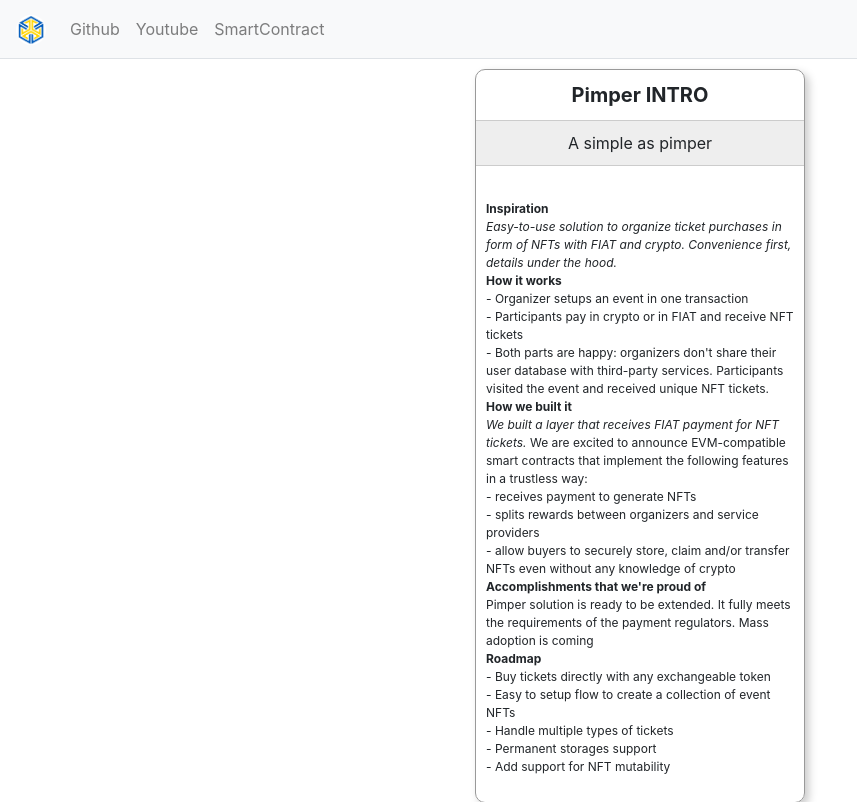
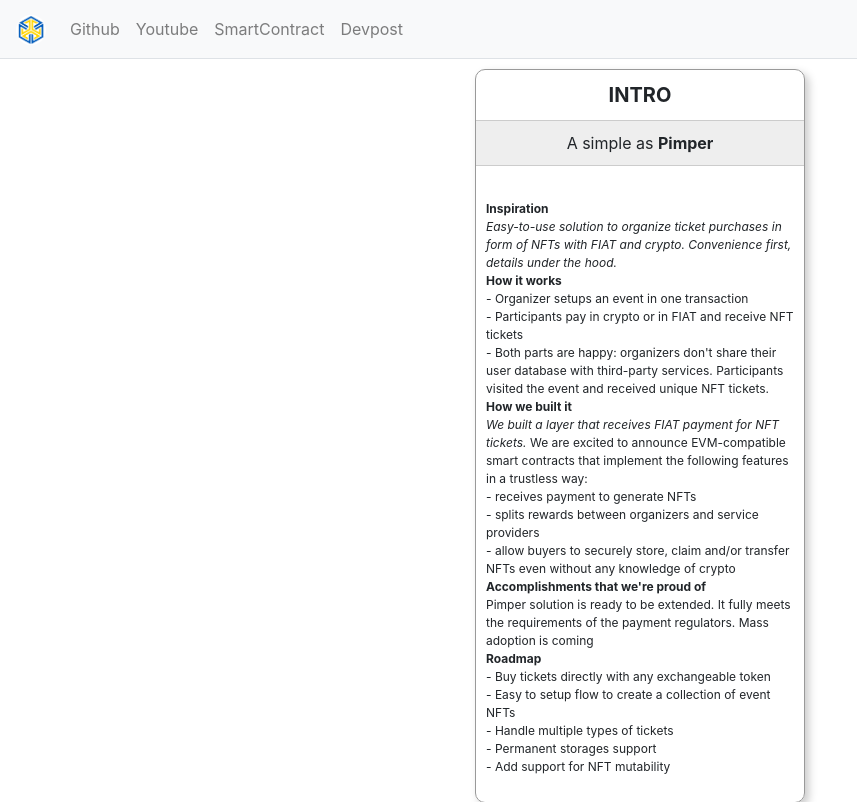
Before and after one commit to Hantok/ethwarsaw, a PHP site: page / in a window 1280 px wide. Shown: the top 802 px of the page, without its empty margins (0-857 px from the left). Run offline with PHP 8.4, Linux system fonts and the light colour scheme; data that the repository does not hold is empty; some libraries are stand-ins or nearby versions.

Commit message:
Text updates

```diff
--- a/frontend/inc/05_nav.php
+++ b/frontend/inc/05_nav.php
@@ -14,6 +14,9 @@
             <li class="nav-item">
                 <a class="nav-link" href="https://mumbai.polygonscan.com/address/0x38071bea64D222653Ca071f7c6378F303D4dFACC#code" target=_blank>SmartContract</a>
             </li>
+            <li class="nav-item">
+                <a class="nav-link" href="https://devpost.com/software/pimper" target=_blank>Devpost</a>
+            </li>
         </ul>
     </div>
 </nav>
--- a/frontend/inc/step/1.php
+++ b/frontend/inc/step/1.php
@@ -14,11 +14,11 @@ $next_enable = 1;
         <div class="col-12 col-sm-12 col-md-6 col-lg-6 col-xl-4  col-centered text-center">
             <div class=pay>
                 <div class=title>
-                    Pimper INTRO
+                    INTRO
                 </div>
 
 		<div class=info>
-		A simple as pimper
+		A simple as <b>Pimper</b>
 		</div>
 		<div class=msg><span id=msg_txt>&nbsp;</span></div>
 
--- a/frontend/inc/step/3.php
+++ b/frontend/inc/step/3.php
@@ -18,11 +18,11 @@ $prev = "/2";
                     Tx Form
                 </div>
 		<div class=info>
-		Fot this place, you need insert you strong password
+            Insert a strong password (from 8 symbols, at least 1 digit, and a special character)
 		</div>
 		<div class=msg><span id=msg_txt>&nbsp;</span></div>
 		<div class=itext>
-		<span>Insert you password here:</span><br>
+		<span>Pimper password:</span><br>
                 <input class="form-control form-control-lg w-75" type="text" placeholder="password (min lenght: 10)" minlength="10" id=ipasswd value="Hello!%">
 		</div>
 
--- a/frontend/index.html
+++ b/frontend/index.html
@@ -128,7 +128,7 @@
                 </div>
 
 		<div class=info>
-		Fot this place, you need insert you strong password
+            Insert a strong password (from 8 symbols, at least 1 digit, and a special character)
 		</div>
 		<div class=itext>
 		<span>Insert you password here:</span><br>
```
